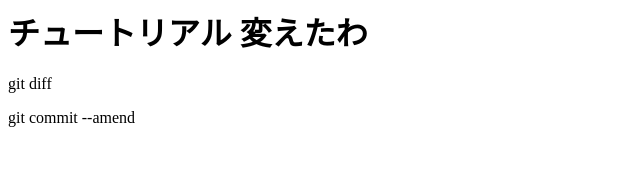
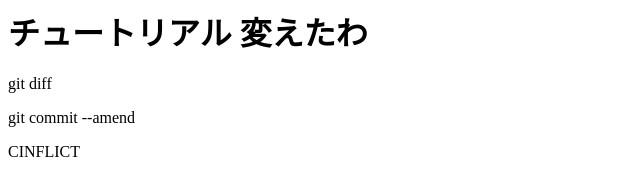
Before and after one commit to dt819/git_tutorial, a plain HTML site: page index.html in a window 1280 px wide. Shown: the full height of the page, 0-640 px from the left. Drawn offline with Linux system fonts and the light colour scheme.

Commit message:
CONFLICTを追記

```diff
--- a/index.html
+++ b/index.html
@@ -1,3 +1,4 @@
 <h1>チュートリアル 変えたわ</h1>
 <p>git diff</p>
 <p>git commit --amend</p>
+<p>CINFLICT</p>
```
